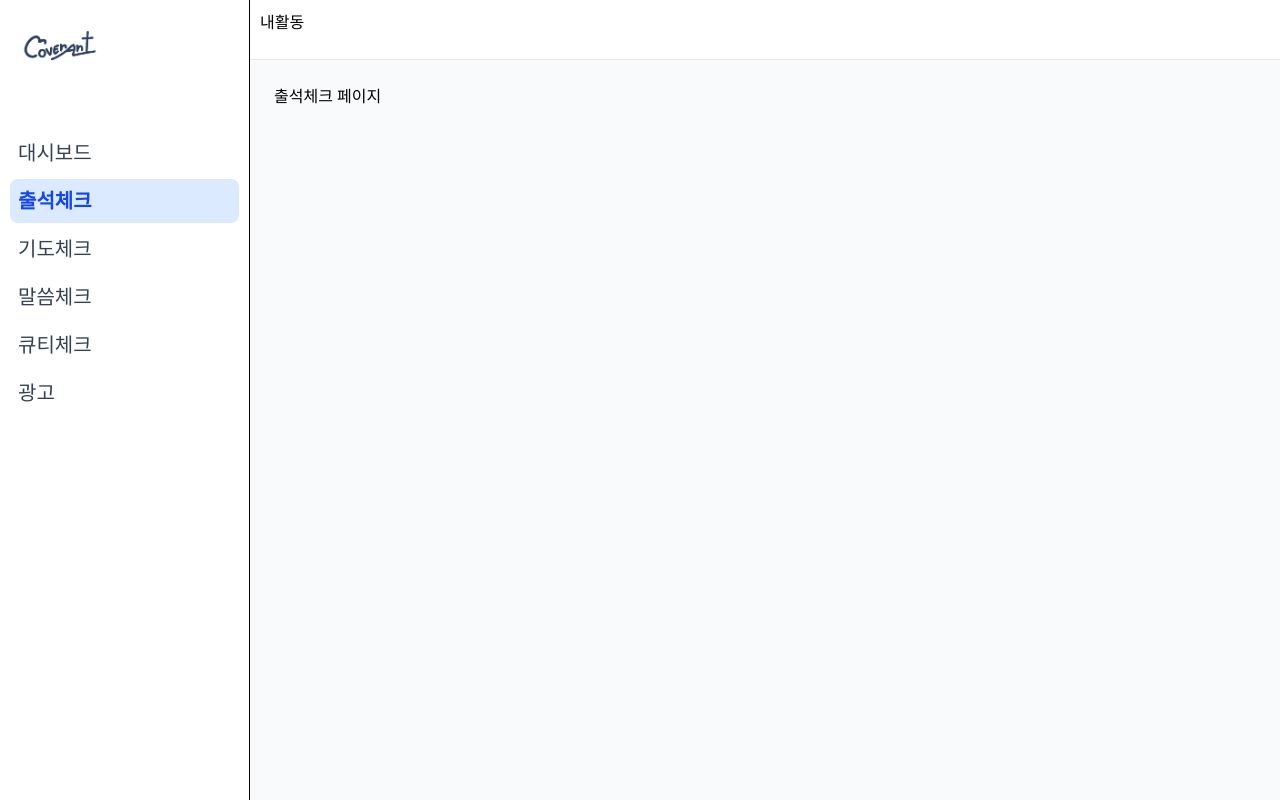
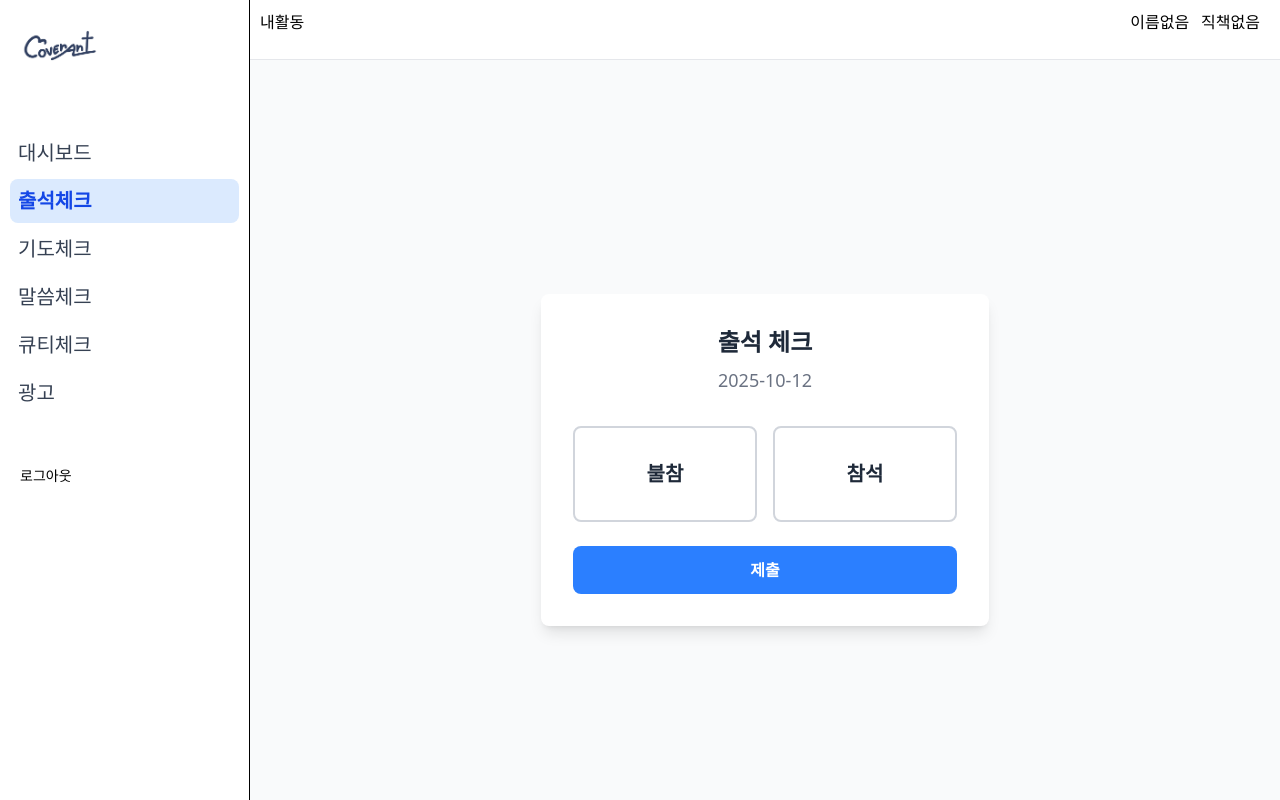
Before and after one commit to jin-park0115/JejaYuth, a React (Vite) app: page /home/attendance in a window 1280 px wide. Built offline with nearby package versions, Linux system fonts and the light colour scheme; no server answers.

Commit message:
feat: zustand로 로그인 후 데이터 전역상태로 관리, style: 출석체크 페이지 UI구현, profile창 zustand set으로 바꾸기

```diff
--- a/package.json
+++ b/package.json
@@ -16,7 +16,8 @@
     "react": "^19.1.1",
     "react-dom": "^19.1.1",
     "react-router-dom": "^7.9.4",
-    "react-weekly-calendar": "^1.0.22"
+    "react-weekly-calendar": "^1.0.22",
+    "zustand": "^5.0.8"
   },
   "devDependencies": {
     "@eslint/js": "^9.36.0",
--- a/src/components/HeaderComponent.tsx
+++ b/src/components/HeaderComponent.tsx
@@ -1,30 +1,15 @@
-import { useEffect, useState } from "react";
+import { useAuthStore } from "../store/useAuthStore";
 
 export function HeaderComponents() {
-  const [name, setName] = useState<string | null>("");
-  const [role, setRole] = useState<string | null>("");
-  useEffect(() => {
-    const profile = localStorage.getItem("profile");
+  const profile = useAuthStore((state) => state.profile);
 
-    if (profile) {
-      try {
-        const retrivedObject = JSON.parse(profile);
-        if (retrivedObject) {
-          setName(retrivedObject.name || "");
-          setRole(retrivedObject.role || "");
-        }
-      } catch (error) {
-        console.error("localstorage 데이터파싱 오류", error);
-      }
-    }
-  }, []);
   return (
     <>
       <div className="flex justify-between pt-[10px] pr-5 pl-[10px] ">
         <p>내활동</p>
         <div className="flex gap-3">
-          <p>{name}</p>
-          <p>{role}</p>
+          <p>{profile?.name || "이름없음"}</p>
+          <p>{profile?.role || "직책없음"}</p>
         </div>
       </div>
     </>
--- a/src/components/SideNavComponent.tsx
+++ b/src/components/SideNavComponent.tsx
@@ -1,4 +1,4 @@
-import { Link, useLocation } from "react-router-dom";
+import { Link, useLocation, useNavigate } from "react-router-dom";
 import logo from "../assets/covenentLogo.jpg";
 
 const menuItems = [
@@ -12,12 +12,21 @@ const menuItems = [
 
 export function SideNavComponent() {
   const location = useLocation();
+  const navigate = useNavigate();
+  const handleLogout = () => {
+    confirm("로그아웃 하시겠습니까?");
+    localStorage.removeItem("user");
+    localStorage.removeItem("refresh_token");
+    localStorage.removeItem("profile");
+    localStorage.removeItem("access_token");
+    navigate("/");
+  };
 
   return (
     <div className="h-full bg-white">
       <div className="flex flex-col gap-[50px] p-[10px]">
         <Link
-          to="/home"
+          to="/home/dashboard"
           className="hover:opacity-80 transition-opacity w-[100px]"
         >
           <img src={logo} alt="커버넌트 로고" />
@@ -37,6 +46,11 @@ export function SideNavComponent() {
             </Link>
           ))}
         </div>
+        <div className="text-[14px] pl-[10px]">
+          <button onClick={handleLogout} className="cursor-pointer">
+            로그아웃
+          </button>
+        </div>
       </div>
     </div>
   );
--- a/src/components/auth/LoginForm.tsx
+++ b/src/components/auth/LoginForm.tsx
@@ -2,30 +2,30 @@ import { useState } from "react";
 import { Eye, EyeOff, User, Lock } from "lucide-react";
 import axios from "axios";
 import { useNavigate } from "react-router-dom";
+import { SUPABASE_ANON_KEY, SUPABASE_URL } from "../../utils/supabaseConfig";
+import { useAuthStore } from "../../store/useAuthStore";
 
 // Types
 interface LoginFormData {
-  username: string;
+  email: string;
   password: string;
 }
 
 export function LoginForm() {
   const [showPassword, setShowPassword] = useState(false);
   const [formData, setFormData] = useState<LoginFormData>({
-    username: "",
+    email: "",
     password: "",
   });
   const navigate = useNavigate();
-
-  const SUPABASE_URL = import.meta.env.VITE_SUPABASE_URL;
-  const SUPABASE_ANON_KEY = import.meta.env.VITE_SUPABASE_ANON_KEY;
+  const setAuth = useAuthStore((state) => state.setAuth);
 
   const handleSubmit = async () => {
     try {
       const response = await axios.post(
         `${SUPABASE_URL}/auth/v1/token?grant_type=password`,
         {
-          email: formData.username,
+          email: formData.email,
           password: formData.password,
         },
         {
@@ -36,11 +36,6 @@ export function LoginForm() {
         }
       );
       const data = response.data;
-      console.log("로그인완", data);
-
-      localStorage.setItem("access_token", data.access_token);
-      localStorage.setItem("refresh_token", data.refresh_token);
-      localStorage.setItem("user", JSON.stringify(data.user));
 
       const userId = data.user.id;
       const userResponse = await axios.get(
@@ -52,15 +47,17 @@ export function LoginForm() {
           },
         }
       );
-      const userProfile = userResponse.data[0];
-      console.log("유저 프로필", userProfile);
+      const profile = userResponse.data[0];
 
-      if (userProfile) {
-        localStorage.setItem("profile", JSON.stringify(userProfile));
-      }
+      setAuth({
+        user: data.user,
+        accessToken: data.access_token,
+        refreshToken: data.refresh_token,
+        profile,
+      });
 
       alert("로그인 성공");
-      navigate("/home");
+      navigate("/home/dashboard");
     } catch (error: any) {
       const errData = error.response?.data;
       alert("로그인 실패: " + (errData?.error_description || error.message));
@@ -80,10 +77,10 @@ export function LoginForm() {
           <User className="absolute left-4 top-1/2 transform -translate-y-1/2 text-white/50 w-5 h-5" />
           <input
             type="text"
-            placeholder="아이디"
-            value={formData.username}
+            placeholder="이메일"
+            value={formData.email}
             onChange={(e) =>
-              setFormData({ ...formData, username: e.target.value })
+              setFormData({ ...formData, email: e.target.value })
             }
             className="w-full pl-12 pr-4 py-4 bg-white/10 border border-white/20 rounded-2xl text-white placeholder-white/50 focus:outline-none focus:ring-2 focus:ring-white/50 transition-all"
           />
--- a/src/components/auth/SignupForm.tsx
+++ b/src/components/auth/SignupForm.tsx
@@ -141,7 +141,7 @@ export default function SignupForm() {
             className="w-full px-4 py-3 bg-white/10 border border-white/20 rounded-2xl text-white focus:outline-none focus:ring-2 focus:ring-white/50 transition-all appearance-none cursor-pointer"
           >
             <option value="" className="bg-purple-600">
-              직위 선택
+              직분 선택
             </option>
             <option value="목사님" className="bg-purple-600">
               목사님
@@ -162,7 +162,7 @@ export default function SignupForm() {
           <Mail className="absolute left-4 top-1/2 transform -translate-y-1/2 text-white/50 w-5 h-5" />
           <input
             type="text"
-            placeholder="아이디"
+            placeholder="email"
             value={formData.email}
             onChange={(e) =>
               setFormData({ ...formData, email: e.target.value })
--- a/src/pages/Attendance.tsx
+++ b/src/pages/Attendance.tsx
@@ -1,3 +1,47 @@
 export function Attendance() {
-  return <div className="pt-6 pl-6">출석체크 페이지</div>;
+  const getCurrentSunday = () => {
+    const today = new Date();
+    let day = today.getDay();
+    const sunday = new Date(today);
+
+    if (day === 0) {
+      sunday.setDate(today.getDate());
+    } else {
+      sunday.setDate(today.getDate() - day);
+    }
+
+    const offset = sunday.getTimezoneOffset() * 60000;
+    const localISO = new Date(sunday.getTime() - offset)
+      .toISOString()
+      .split("T")[0];
+    return localISO;
+  };
+
+  const currentSunday = getCurrentSunday();
+
+  return (
+    <div>
+      <div className="min-h-screen bg-gray-50 flex items-center justify-center">
+        <div className="bg-white rounded-lg shadow-lg p-8 max-w-md w-full">
+          <div className="text-center mb-8">
+            <h1 className="text-2xl font-bold text-gray-800 mb-2">출석 체크</h1>
+            <p className="text-gray-500 text-lg">{currentSunday}</p>
+          </div>
+
+          <div className="grid grid-cols-2 gap-4 mb-6">
+            <button className="bg-white border-2 border-gray-300 rounded-lg p-8 hover:border-blue-500 transition-colors cursor-pointer">
+              <span className="text-xl font-semibold text-gray-800">불참</span>
+            </button>
+            <button className="bg-white border-2 border-gray-300 rounded-lg p-8 hover:border-blue-500 transition-colors cursor-pointer">
+              <span className="text-xl font-semibold text-gray-800">참석</span>
+            </button>
+          </div>
+
+          <button className="w-full bg-blue-500 hover:bg-blue-600 text-white font-semibold py-3 rounded-lg transition-colors">
+            제출
+          </button>
+        </div>
+      </div>
+    </div>
+  );
 }
--- /dev/null
+++ b/src/store/useAuthStore.ts
@@ -0,0 +1,50 @@
+import { create } from "zustand";
+import { persist } from "zustand/middleware";
+
+interface AuthState {
+  user: any | null;
+  profile: any | null;
+  accessToken: string | null;
+  refreshToken: string | null;
+  isLoggedIn: boolean;
+  setAuth: (data: {
+    user: any;
+    accessToken: string;
+    refreshToken: string;
+    profile?: any;
+  }) => void;
+  clearAuth: () => void;
+}
+
+export const useAuthStore = create<AuthState>()(
+  persist(
+    (set) => ({
+      user: null,
+      profile: null,
+      accessToken: null,
+      refreshToken: null,
+      isLoggedIn: false,
+
+      setAuth: ({ user, accessToken, refreshToken, profile }) =>
+        set({
+          user,
+          accessToken,
+          refreshToken,
+          profile: profile || null,
+          isLoggedIn: true,
+        }),
+
+      clearAuth: () =>
+        set({
+          user: null,
+          profile: null,
+          accessToken: null,
+          refreshToken: null,
+          isLoggedIn: false,
+        }),
+    }),
+    {
+      name: "auth-storage", // localStorage key
+    }
+  )
+);
--- /dev/null
+++ b/src/utils/supabaseConfig.ts
@@ -0,0 +1,4 @@
+const SUPABASE_URL = import.meta.env.VITE_SUPABASE_URL;
+const SUPABASE_ANON_KEY = import.meta.env.VITE_SUPABASE_ANON_KEY;
+
+export { SUPABASE_ANON_KEY, SUPABASE_URL };
```
Also changed, not shown: 1 other file (tests, documents, lock files or other folders).
